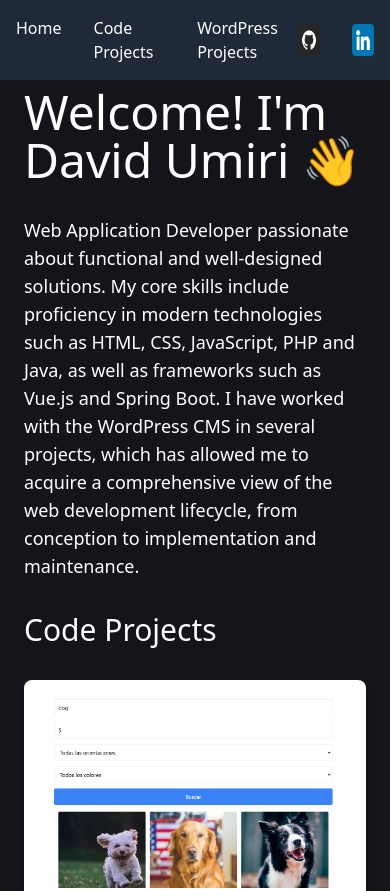
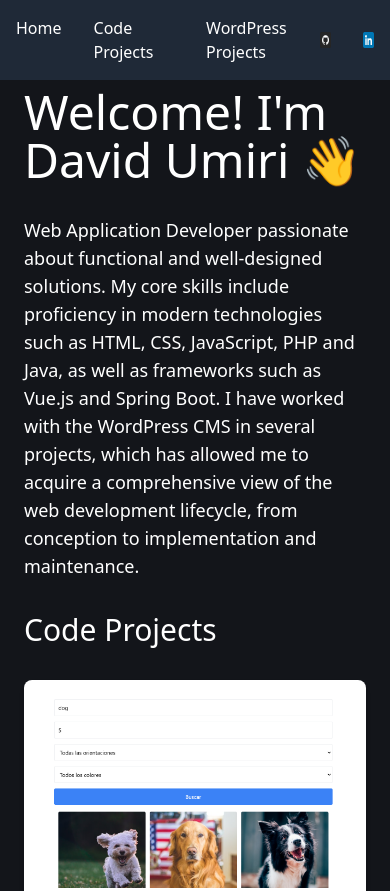
Before and after one commit to DavidUmiri/portfolio-dauc, an Astro site: page / in a window 390 px wide. Shown: the top 891 px of the page. Built offline with nearby package versions, Linux system fonts and the light colour scheme; Astro itself is replaced by a stand-in of ours.

Commit message:
Nav icons mobile

```diff
--- a/src/components/Nav.astro
+++ b/src/components/Nav.astro
@@ -27,14 +27,14 @@ const navLinks = [
         <img
           src="/portfolio-dauc/images/github.png"
           alt="GitHub David Umiri"
-          class="w-8 h-8"
+          class="w-4 h-4 sm:w-8 sm:h-8"
         />
       </a>
       <a href="https://linkedin.com/in/davidumiri">
         <img
           src="/portfolio-dauc/images/linkedin.png"
           alt="LinkedIn David Umiri"
-          class="w-8 h-8"
+          class="w-4 h-4 sm:w-8 sm:h-8"
         />
       </a>
     </div>
```
